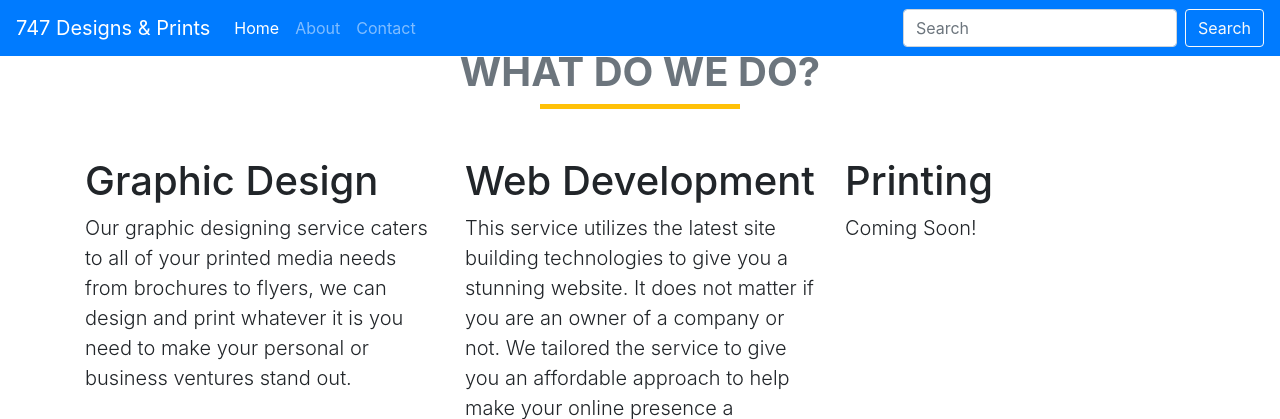
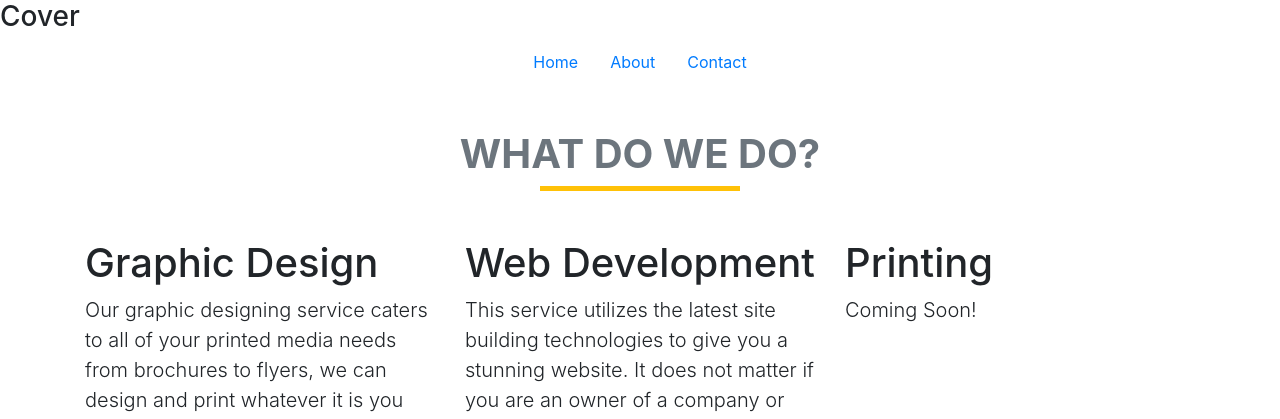
Before and after one commit to jav-sketch/747-Designs, a Django app: page /Design_Site/ in a window 1280 px wide. Shown: the top 419 px of the page. Run offline with Django 3.2, Linux system fonts and the light colour scheme; data comes from the database, SQL or seed files in the repository; some libraries are stand-ins or nearby versions.

Commit message:
Changed Nav Style

```diff
--- a/core/Design_Site/templates/nav.html
+++ b/core/Design_Site/templates/nav.html
@@ -1,25 +1,11 @@
 <!--Navbar-->
-<nav class="navbar navbar-expand-lg navbar-dark bg-primary fixed-top">
-  <a class="navbar-brand" href="{% url 'Design_Site:index' %}">747 Designs & Prints</a>
-  <button class="navbar-toggler" type="button" data-toggle="collapse" data-target="#navbarToggler" aria-controls="navbarToggler" aria-expanded="false" aria-label="Toggle navigation">
-    <span class="navbar-toggler-icon"></span>
-  </button>
-
-  <div class="collapse navbar-collapse" id="navbarToggler">
-    <ul class="navbar-nav mr-auto mt-2 mt-lg-0">
-      <li class="nav-item active">
-        <a class="nav-link" href="{% url 'Design_Site:index' %}">Home <span class="sr-only">(current)</span></a>
-      </li>
-      <li class="nav-item">
-        <a class="nav-link" href="#">About</a>
-      </li>
-      <li class="nav-item">
-        <a class="nav-link" href="#">Contact</a>
-      </li>
-    </ul>
-    <form class="form-inline my-2 my-lg-0">
-      <input class="form-control mr-sm-2" type="search" placeholder="Search">
-      <button class="btn btn-outline-light my-2 my-sm-0" type="submit">Search</button>
-    </form>
+<header class="masthead mb-auto">
+  <div class="inner">
+    <h3 class="masthead-brand">Cover</h3>
+    <nav class="nav nav-masthead justify-content-center">
+      <a href="" class="nav-link active">Home</a>
+      <a href="" class="nav-link">About</a>
+      <a href="" class="nav-link">Contact</a>
+    </nav>
   </div>
-</nav>
+</header>
```
